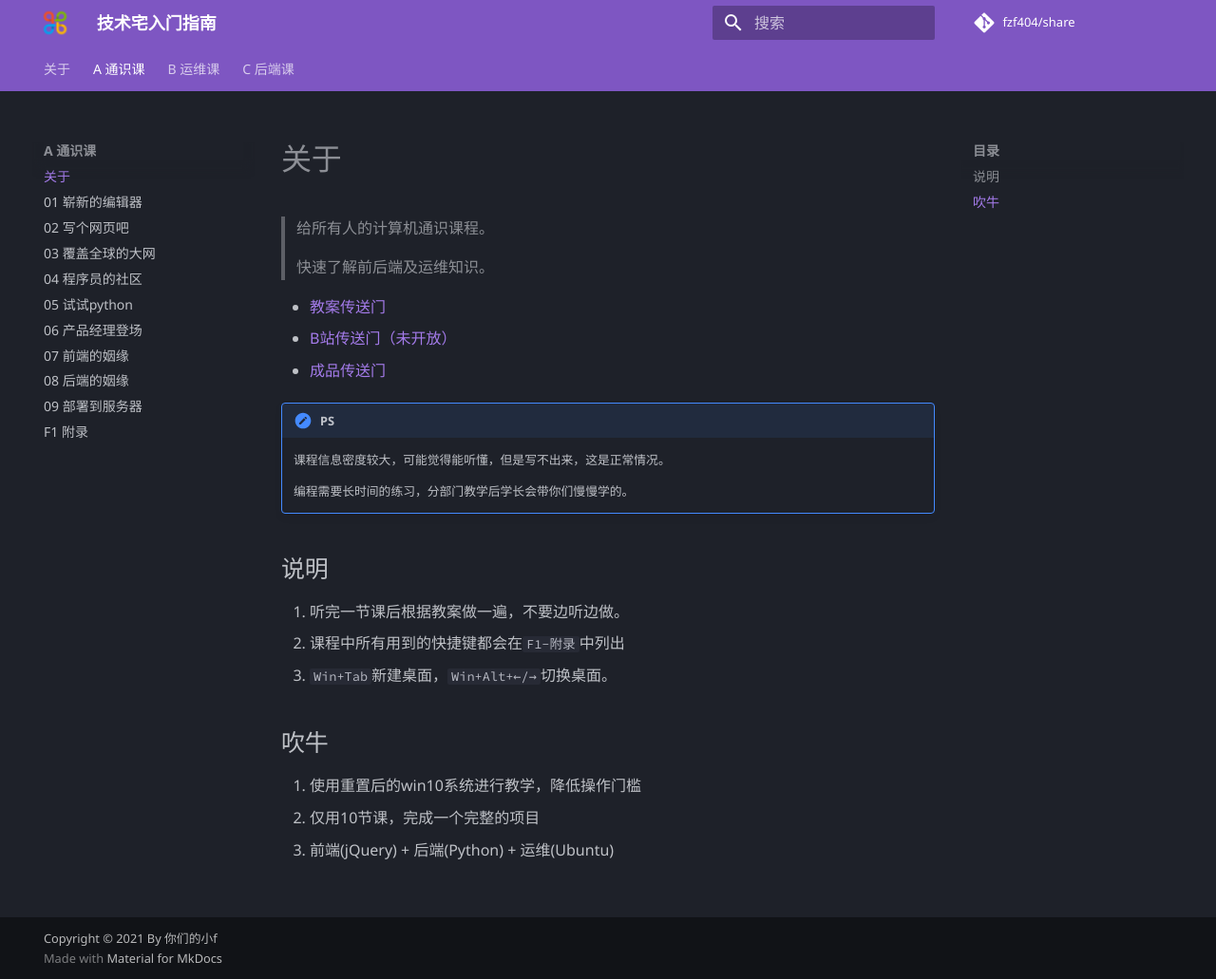
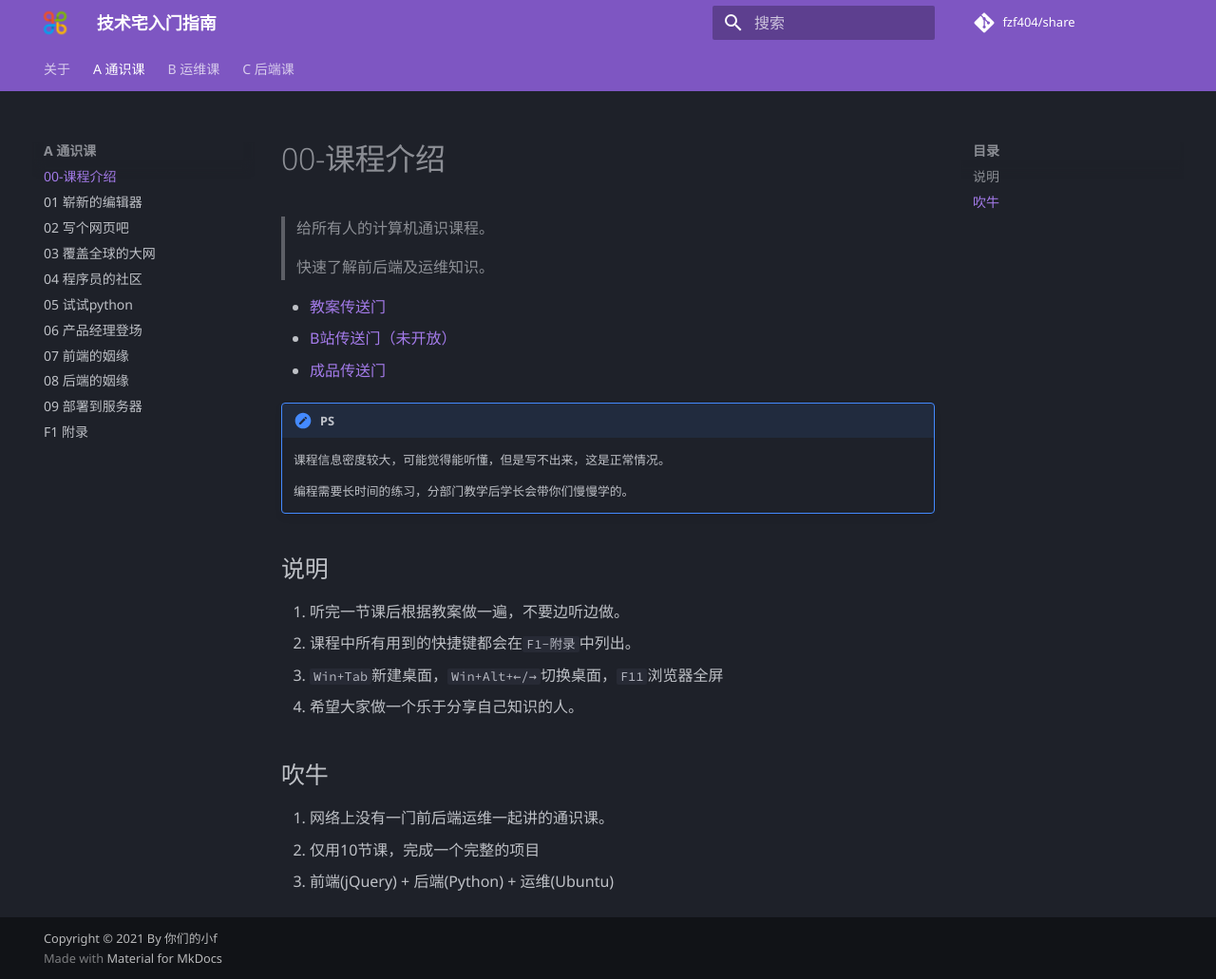
Before and after one commit to fzf404/share, an MkDocs documentation site: the page built from docs/A-通识课/README.md, in a window 1280 px wide and 1031 px high. Shown: the whole window at 95% size. Built offline with MkDocs 1.6.1 and Material for MkDocs 9.7.7, drawn with Linux system fonts in a browser that asks for light colours; comment, search, counter and statistics services are not loaded.

Commit message:
🎯 通识课第一节

```diff
--- a/docs/A-通识课/README.md
+++ b/docs/A-通识课/README.md
@@ -1,4 +1,4 @@
-# 关于
+# 00-课程介绍
 
 > 给所有人的计算机通识课程。
 >
@@ -17,11 +17,12 @@
 ## 说明
 
 1. 听完一节课后根据教案做一遍，不要边听边做。
-2. 课程中所有用到的快捷键都会在`F1-附录`中列出
-3. `Win+Tab`新建桌面，`Win+Alt+←/→`切换桌面。
+2. 课程中所有用到的快捷键都会在`F1-附录`中列出。
+3. `Win+Tab`新建桌面，`Win+Alt+←/→`切换桌面，`F11`浏览器全屏
+4. 希望大家做一个乐于分享自己知识的人。
 
 ## 吹牛
 
-1. 使用重置后的win10系统进行教学，降低操作门槛
+1. 网络上没有一门前后端运维一起讲的通识课。
 2. 仅用10节课，完成一个完整的项目
    - 前端(jQuery) + 后端(Python) + 运维(Ubuntu)
```
Also changed, not shown: docs/A-通识课/01-崭新的编辑器.md (+6 -2 lines), docs/A-通识课/F1-附录.md (+3 -1 lines).
